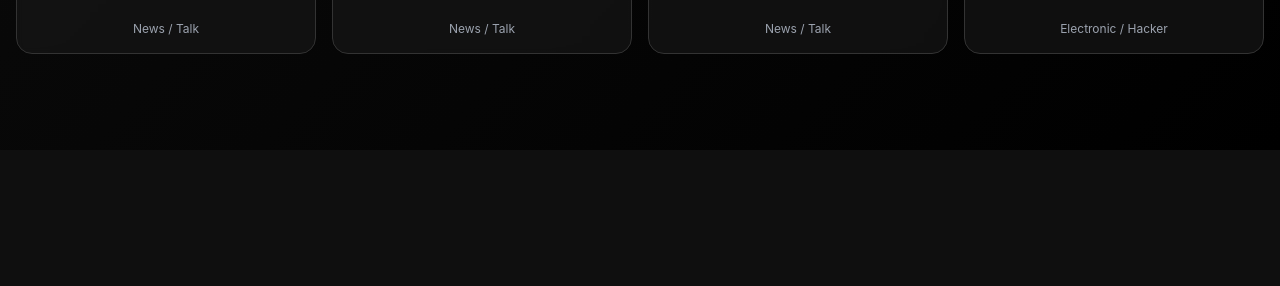
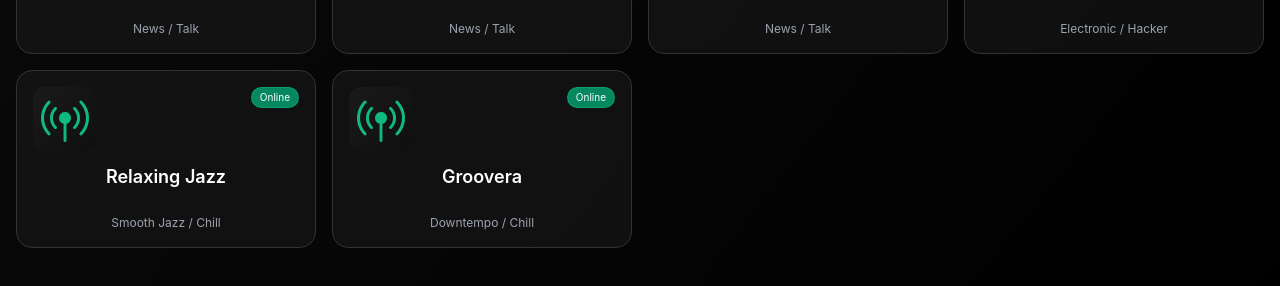
Before and after one commit to dev-knght/jordan-radio-app, a React (Vite) app: page / in a window 1280 px wide. Shown: the part 1302-1588 px from the top of the page. Before the commit the page ends 1452 px from the top, so only its background shows below. Built offline with nearby package versions, Linux system fonts and the light colour scheme.

Commit message:
Add Relaxing Jazz and Groovera; bump version to v1.0.4

```diff
--- a/src/App.jsx
+++ b/src/App.jsx
@@ -1,4 +1,4 @@
-const VERSION = 'v1.0.3'
+const VERSION = 'v1.0.4'
 
 import { useState, useEffect, useCallback, useMemo, useRef } from 'react'
 import StationList from './components/StationList'
--- a/src/data/stations.json
+++ b/src/data/stations.json
@@ -238,5 +238,25 @@
     "liveUrl": "https://ice5.somafm.com/defcon-128-mp3",
     "language": "English",
     "country": "USA"
+  },
+  {
+    "id": "relaxing-jazz",
+    "name": "Relaxing Jazz",
+    "genre": "Smooth Jazz / Chill",
+    "logo": "https://www.google.com/s2/favicons?domain=relaxingjazz.com&sz=64",
+    "frequency": "Online",
+    "liveUrl": "https://stream-02-eu.relaxingjazz.com/stream/1/",
+    "language": "English",
+    "country": "International"
+  },
+  {
+    "id": "groovera",
+    "name": "Groovera",
+    "genre": "Downtempo / Chill",
+    "logo": "https://www.google.com/s2/favicons?domain=somafm.com&sz=64",
+    "frequency": "Online",
+    "liveUrl": "https://ice5.somafm.com/groovera-128-mp3",
+    "language": "English",
+    "country": "USA"
   }
 ]
```
Also changed, not shown: 4 other files (tests, documents, lock files or other folders).
